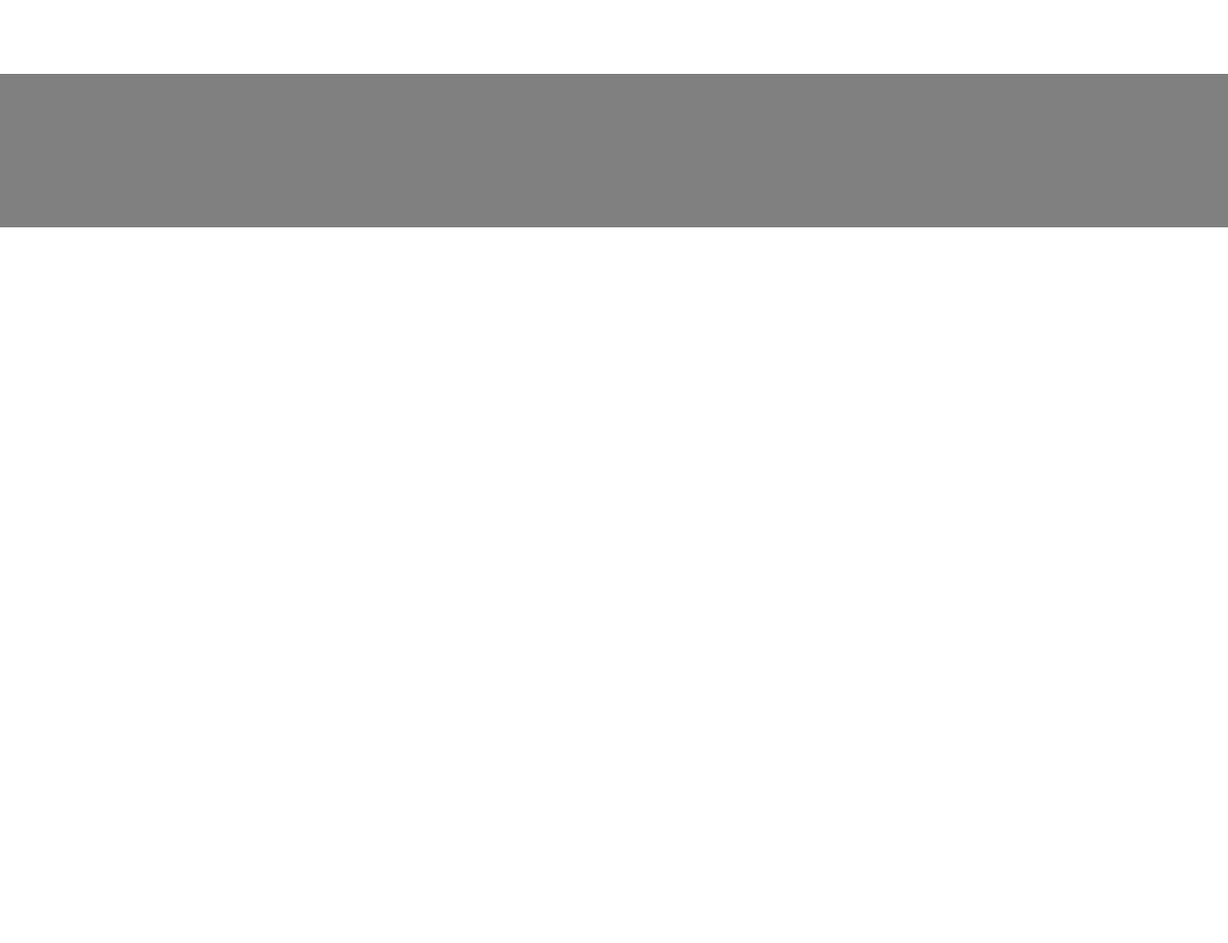
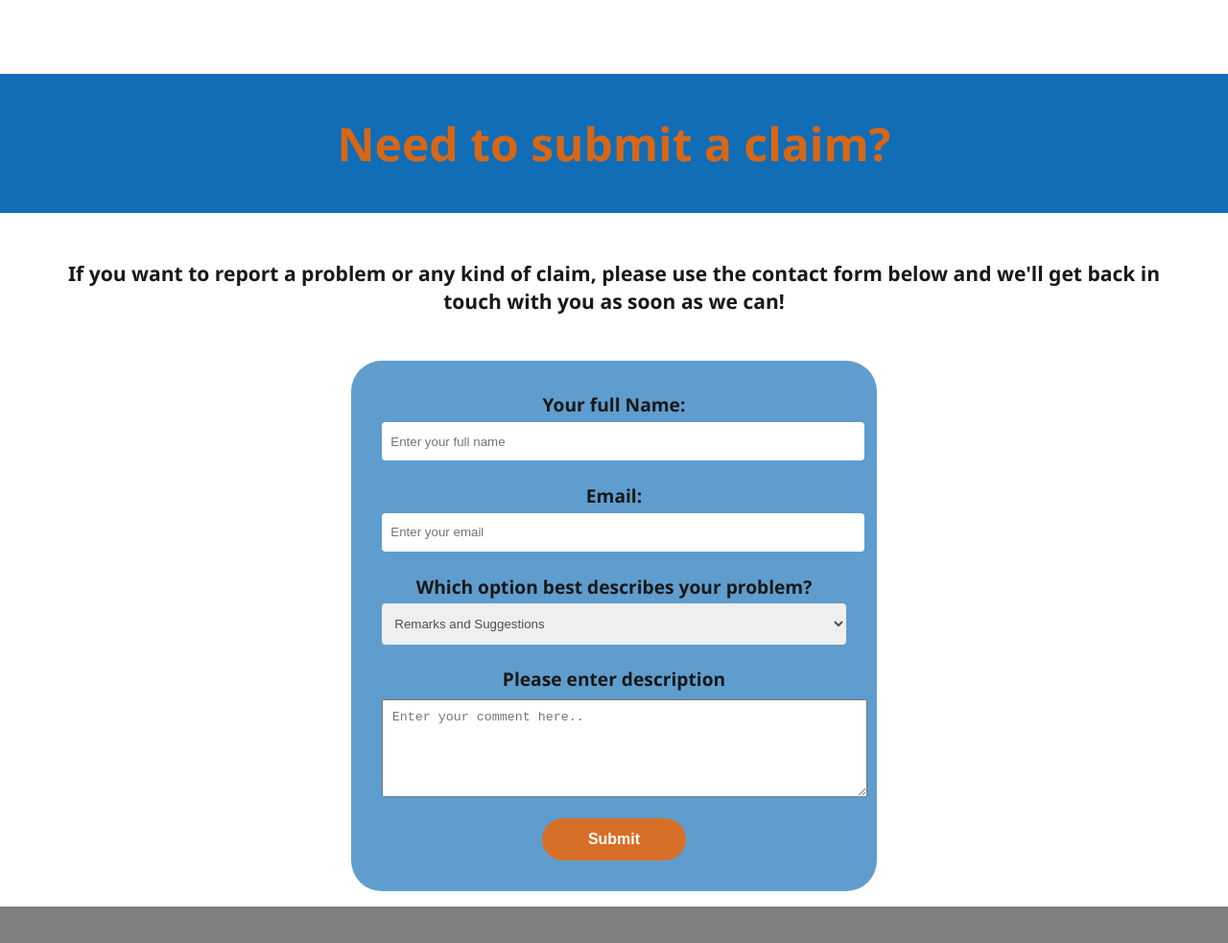
Before and after one commit to amin-o/products-api, a plain HTML site: page pages/help.html in a window 1280 px wide. Shown: the part 1041-2024 px from the top of the page at 96% size. Before the commit the page ends 1278 px from the top, so only its background shows below. Drawn offline with Linux system fonts and the light colour scheme.

Commit message:
customPage: contact form section first version done

```diff
--- a/pages/help.html
+++ b/pages/help.html
@@ -41,6 +41,47 @@
 
 	</section>
 
+	<section class="contactFormSection">
+
+		<div class="baner">
+			<h1>Need to submit a claim?</h1>
+		</div>
+
+		<div class="formContainer">
+
+		<h3>If you want to report a problem or any kind of claim, please use the contact form below and we'll get back in touch with you as soon as we can!</h1>
+
+		<div class="gridContainer">
+			<form action="#" id="survey-form">
+
+				<label for="name" id="name-label">Your full Name:</label><br>
+				<input type="text" placeholder="Enter your full name" required id="name"><br>
+
+				<label for="email" id="email-label">Email:</label><br>
+				<input type="email" placeholder="Enter your email" id="email" required><br>
+
+				<p>Which option best describes your problem?</p>
+				<select id="dropdown">
+					<option value="ras">Remarks and Suggestions</option>
+					<option value="lostItem">Lost item</option>
+					<option value="refund">Refund</option>
+				</select><br>
+
+				<p class="comments">Please enter description</p>
+				<textarea placeholder="Enter your comment here.."></textarea><br>
+
+				<input type="submit" value="Submit">
+			</form>
+		</div>
+
+
+		</div>
+
+
+
+	</section>
+
+
 	<footer style="height: 10rem; background-color: grey">
 
 	</footer>
--- a/styles/help.css
+++ b/styles/help.css
@@ -79,6 +79,85 @@
 	font-weight: 700;
 }
 
+
+.contactFormSection{
+
+}
+
+.baner{
+	background-color: var(--blue);
+	text-align: center;
+}
+.baner h1{
+	color: #f36600e0;
+    font-size: 3rem;
+}
+
+.formContainer{
+	margin-bottom: 1rem;
+}
+
+.formContainer h3{
+    text-align: center;
+    margin: 3rem 4rem;
+}
+
+.gridContainer{
+	display:grid;
+	grid-template-columns: 2fr 3fr 2fr;
+}
+
+form{
+    grid-column-start: 2;
+    padding: 2rem;
+    background: #116db6ab;
+    font-size: 1.2rem;
+    font-weight: 600;
+    border-radius: 2rem;
+    text-align: center;
+}
+
+form input[type=text], form input[type=email], form select, form input[type=number]{
+	color: #495057;
+    border: 0;
+    border-radius: 0.25rem;
+    width: 100%;
+    margin-top: 0.3rem;
+    margin-bottom: 1.4rem;
+    padding: 0.8rem 0.6rem;
+}
+
+form p{
+	margin:0;
+}
+
+textarea{
+	min-height: 5rem;
+    width: 100%;
+    padding: 0.625rem;
+    margin-bottom: 1rem;
+}
+form p.comments{
+	margin-top: 0;
+    margin-bottom: 0.5rem;
+}
+input[type=submit]{
+    background-color: #f36600cf;
+    border: 0;
+    border-radius: 10rem;
+    display: inline-block;
+    color: white;
+    cursor: pointer;
+    font-size: 1rem;
+    font-weight: bold;
+    padding: 0.8rem 3rem;
+}
+
+input[type=submit]:hover{
+	background-color: #f36600e6;
+    transform: scale(1.1);
+}
+
 @media (max-width: 1024px){
 	.contentArea-text {
     	grid-column: 1/8;
```
